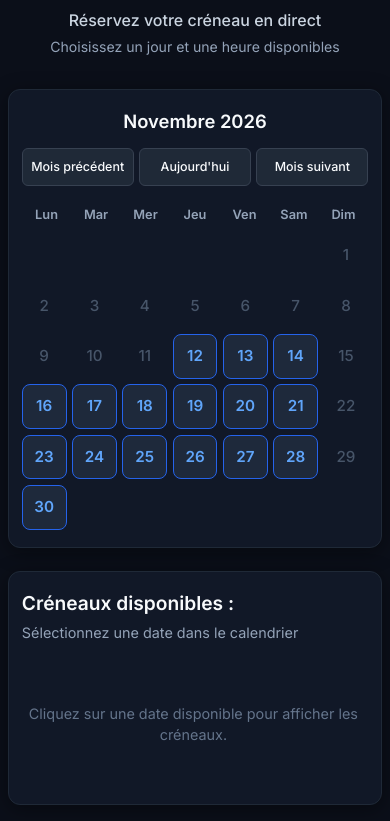
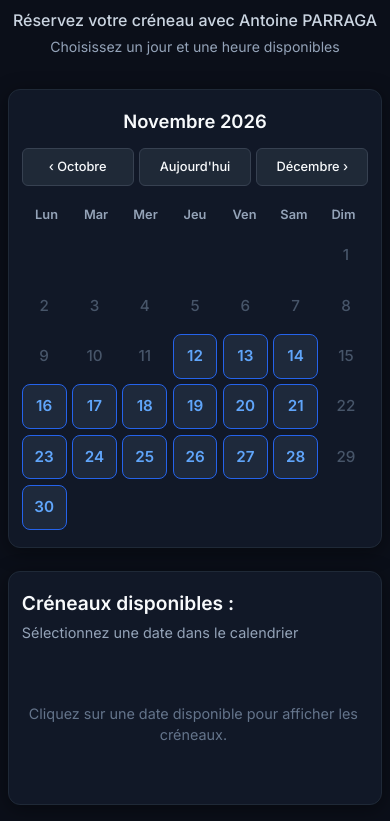
Before and after one commit to PARRAGAantoine/prise-de-rdv, a plain HTML site: page index.html in a window 390 px wide. Shown: the part 53-874 px from the top of the page. Drawn offline with Linux system fonts and the light colour scheme.

Commit message:
Ajustement boutons navigation mois (noms dynamiques) et sous-titre avec Antoine PARRAGA

```diff
--- a/app.js
+++ b/app.js
@@ -167,6 +167,14 @@ function getAvailableSlotsForDate(dateStr) {
 
 function renderCalendar(year, month) {
   document.getElementById('currentMonthYear').textContent = `${MONTH_NAMES[month - 1]} ${year}`;
+
+  const prevMonthIndex = month === 1 ? 11 : month - 2;
+  const nextMonthIndex = month === 12 ? 0 : month;
+  const prevBtn = document.getElementById('prevMonthBtn');
+  const nextBtn = document.getElementById('nextMonthBtn');
+  if (prevBtn) prevBtn.textContent = `‹ ${MONTH_NAMES[prevMonthIndex]}`;
+  if (nextBtn) nextBtn.textContent = `${MONTH_NAMES[nextMonthIndex]} ›`;
+
   const container = document.getElementById('calendarDays');
   container.innerHTML = '';
 
--- a/index.html
+++ b/index.html
@@ -14,7 +14,7 @@
     <!-- Header simple & épuré -->
     <header class="page-header">
       <h1 class="main-title">Prise de RDV</h1>
-      <p class="subtitle">Réservez votre créneau en direct</p>
+      <p class="subtitle">Réservez votre créneau avec Antoine PARRAGA</p>
       <p class="instruction">Choisissez un jour et une heure disponibles</p>
     </header>
 
--- a/style.css
+++ b/style.css
@@ -477,11 +477,15 @@ body {
 
   .btn-nav, .btn-today {
     flex: 1;
-    font-size: 0.78rem;
-    padding: 0 0.4rem;
+    min-width: 0;
+    font-size: 0.8rem;
+    padding: 0 0.35rem;
     height: 38px;
     text-align: center;
     justify-content: center;
+    white-space: nowrap;
+    overflow: hidden;
+    text-overflow: ellipsis;
   }
 
   .field-row {
@@ -507,3 +511,10 @@ body {
     font-size: 0.95rem;
   }
 }
+
+@media (max-width: 380px) {
+  .btn-nav, .btn-today {
+    font-size: 0.72rem;
+    padding: 0 0.2rem;
+  }
+}
```
